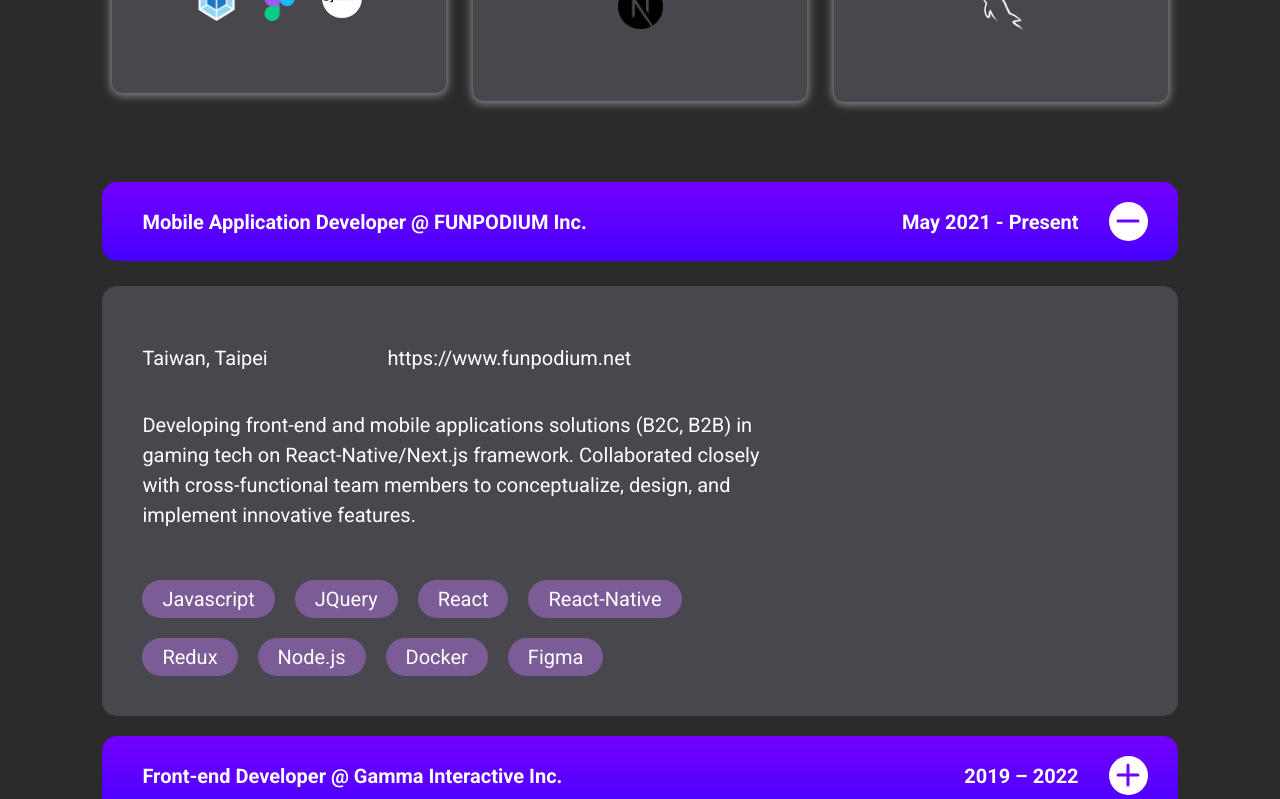
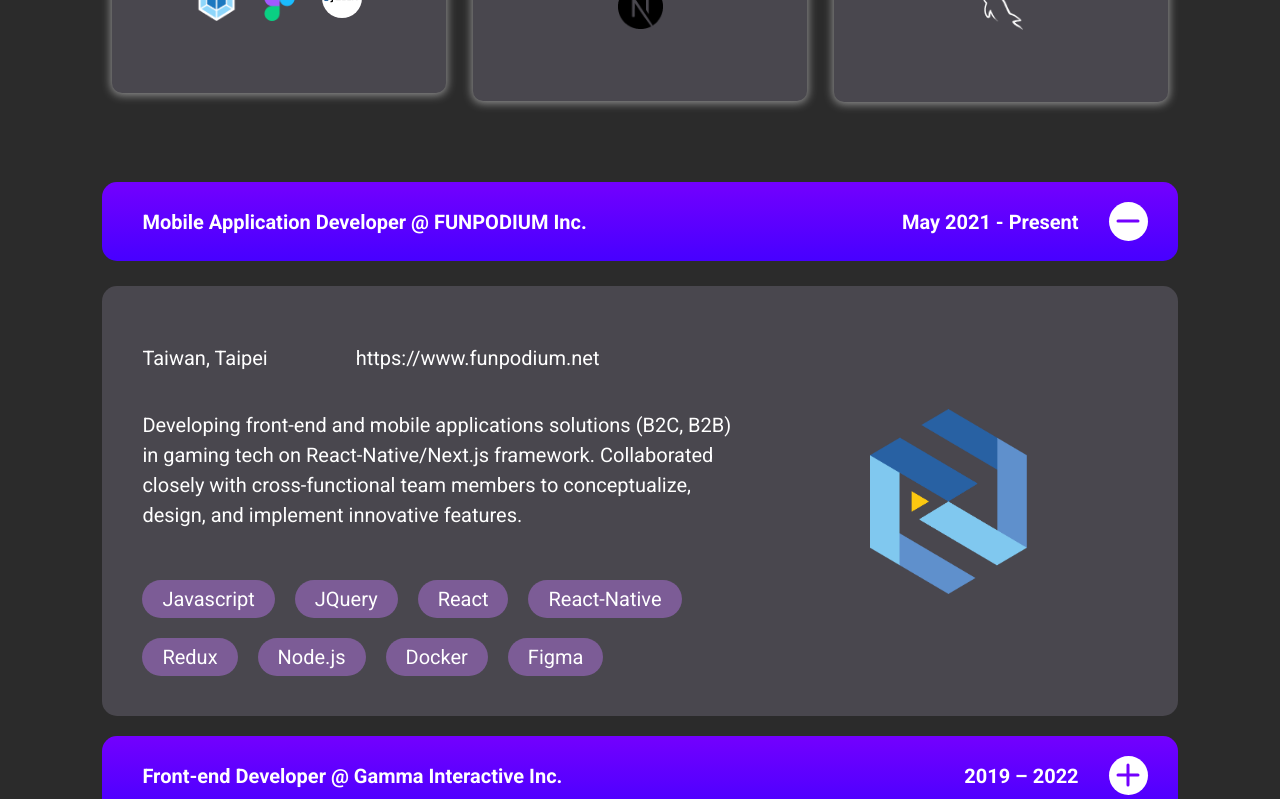
Before and after one commit to aikwdc00/myPortfolio, a React (Vite) app: page / in a window 1280 px wide. Shown: the part 1980-2779 px from the top of the page. Built offline with nearby package versions, Linux system fonts and the light colour scheme.

Commit message:
collapse animation

```diff
--- a/public/styles/pages/Home/_workExperience.scss
+++ b/public/styles/pages/Home/_workExperience.scss
@@ -108,7 +108,7 @@
 
   // experience
   &-experience{
-    @include paddingVertical(5rem,5rem);
+    @include paddingVertical(5rem,0rem);
 
     &-collapse{
       @include paddingVertical(1rem,1rem);
@@ -146,6 +146,7 @@
         @include marginVertical(2.5rem,0rem);
         @include paddingVertical(3rem,3rem);
         @include paddingHorizontal(4rem,3%);
+        @include flexCenter(space-between,center);
         border-radius: 1.5rem;
 
         &.isDark{
@@ -187,6 +188,13 @@
             }
           }
         }
+
+        &-right{
+          @include flexCenter(center,center);
+          & .companyLogo{
+            @include whSize(40%,auto);
+          }
+        }
       }
     }
   }
--- a/src/pages/Home/WorkExperience/index.jsx
+++ b/src/pages/Home/WorkExperience/index.jsx
@@ -3,9 +3,10 @@
 import { useSelector } from "react-redux";
 import useScrollTo from "@customHook/useScrollTo";
 
-import {motion} from "framer-motion";
+import {motion, AnimatePresence} from "framer-motion";
 
 // components
+import CustomImage from "@components/CustomImage";
 import Card from "./components/Card";
 
 // data
@@ -31,6 +32,23 @@
     transition: {
       type: "spring",
       bounce: 0.4,
+      duration: 2,
+      // spring: 400,
+    }
+  }
+};
+
+const skillsVariants = {
+  offscreen: {
+    x: -50,
+    opacity: 0,
+  },
+  onscreen: {
+    x: 0,
+    opacity: 1,
+    transition: {
+      type: "spring",
+      bounce: 0.2,
       duration: 2,
       // spring: 400,
     }
@@ -75,7 +93,11 @@
 
   // 切换状态的函数
   const togglePath = (val) => {
+    if(collapse === val) {
+      setCollapse(-1)
+    }else{
       setCollapse(val)
+    }
   };
 
   return (
@@ -137,12 +159,17 @@
                   </div>
 
                   {/* body */}
+                  <AnimatePresence mode="wait">
                     {
                       collapse === index ? (
                         <motion.div
+                          key={index}
                           className={`WeContainer-experience-collapse-body ${
                             isDark ? `isDark` : `light-bg`
                           }`}
+                          initial={{ height: 0, opacity: 0 }}
+                          animate={{ height: 'auto', opacity: 1 }}
+                          exit={{ height: 0, opacity: 0 }}
                         >
                           {/* left */}
                           <div className={`WeContainer-experience-collapse-body-left`}>
@@ -168,23 +195,36 @@
 
                             <motion.div
                               className="relational"
+                              initial="offscreen"
+                              animate="onscreen"
+                              variants={variants}
                             >
                               {item.relational.map((rel, ind) => (
-                              <p
+                                <motion.p
                                   key={ind}
                                   className={`${currentTheme}-color`}
+                                  variants={skillsVariants}
                                 >
                                   {rel}
-                              </p>
+                                </motion.p>
                               ))}
                             </motion.div>
                           </div>
 
                           {/* right */}
-                        <div></div>
+                          <div className={`WeContainer-experience-collapse-body-right`}>
+                            <CustomImage
+                              src={`icon/companies/${item.logo}.png`}
+                              alt={item.logo}
+                              styles={`companyLogo`}
+                              img2={`icon/companies/${item.logo}.png`}
+                              img3={`icon/companies/${item.logo}.png`}
+                            />
+                          </div>
                         </motion.div>
                       ):null
                     }
+                  </AnimatePresence>
                 </div>
               );
             })
```
Also changed, not shown: public/images/icon/companies/FUNPODIUM.png (added), public/images/icon/companies/GAMMA.png (added). Lines whose indentation alone changed are shown as unchanged.
